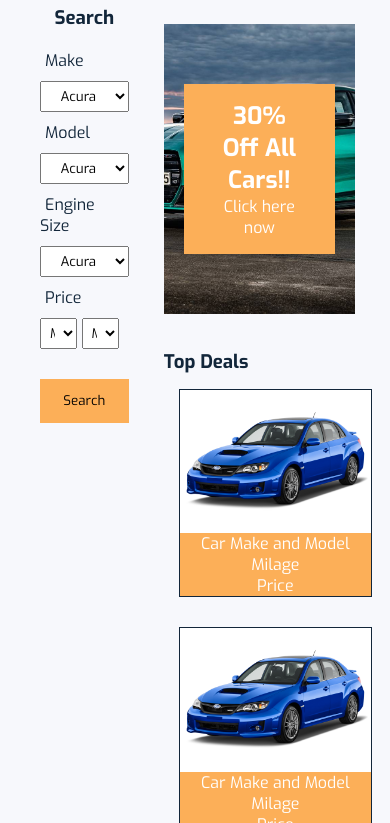
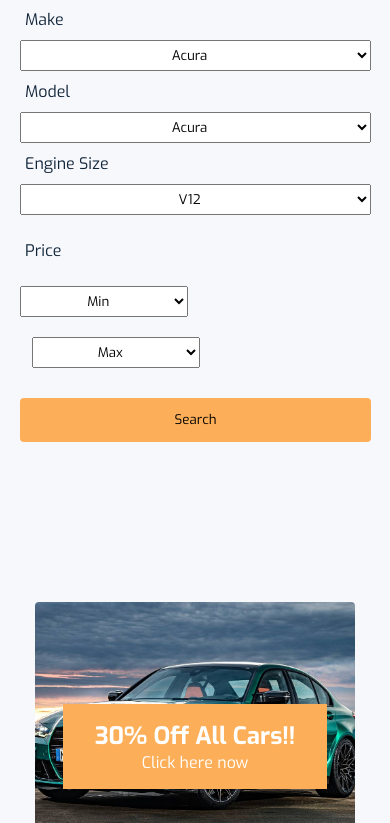
Before and after one commit to faizyFDM/fdm_car_website, a plain HTML site: page index.html in a window 390 px wide. Shown: the part 118-941 px from the top of the page. Drawn offline with Linux system fonts and the light colour scheme.

Commit message:
finishing responsiveness

```diff
--- a/css/style.css
+++ b/css/style.css
@@ -35,6 +35,7 @@ header{
     text-align: center;
     align-items: center;
     top: 50%;
+    border-radius: 4px;
 }
 
 #sale-box{
@@ -69,7 +70,9 @@ aside {
 }
 
 #price{
-    margin-right: 10px;
+    display: block;
+    width: 100% !important;
+    text-align: left;
 }
 
 label, select{
@@ -87,11 +90,8 @@ label, select{
     padding: 1em 0;
 }
 
-#price{
-    width: 100% !important;
-}
 #car-price-min, #car-price-max {
-    width: 42%;
+    width: 45%;
 }
 
 .deals, .recent, .blog {
@@ -156,13 +156,14 @@ footer{
 button{
     background: #FCAF58;
     border: none;
+    border-radius: 4px;
 }
 
 button:hover{
     background: #FF8C42;
 }
 
-@media (max-width: 1000px) {
+@media (max-width: 1150px) {
     .deal-card{
         background: #FCAF58;
         border: solid 1px #12263A;
@@ -171,8 +172,23 @@ button:hover{
         display: inline-flex;
         flex-direction: column;
         align-items: flex-start;
-        margin: 15px 15px;
+        margin: 15px ;
         width: 40%
+
+    }
+}
+
+@media (max-width: 800px) {
+    .deal-card{
+        background: #FCAF58;
+        border: solid 1px #12263A;
+        color: #FFFFFF;
+        transition: transform .2s;
+        display: inline-flex;
+        flex-direction: column;
+        align-items: flex-start;
+        margin: 15px ;
+        width: 100%
 
     }
 }
@@ -190,15 +206,49 @@ button:hover{
         width: 100%
 
     }
+    aside, section {
+        display: block;
+    }
+    aside {
+        position: relative;
+        margin-top: 100px;
+        width: 90%;
+        padding-left: 0px;
+        margin-left: 20px;
+        margin-right: 20px;
+
+        color: #12263A;
+    }
+
+    #car-price-min, #car-price-max {
+        width: 48%;
+    }
+
+    #car-price-max{
+        margin-left:12px;
+    }
+
 }
 
 @media (max-width: 500px) {
+    .deal-card{
+        background: #FCAF58;
+        border: solid 1px #12263A;
+        color: #FFFFFF;
+        transition: transform .2s;
+        display: inline-flex;
+        flex-direction: column;
+        align-items: flex-start;
+        margin: 10px 0px;
+        width: 100%
+
+    }
     #read-btn{
         position: relative;
         display: flex;
         justify-content: center;
-        margin-right: 25px;
-        margin-bottom: 10px;
+        /* margin-right: 25px; */
+        margin-bottom: 15px;
         padding: 0.5em;
     }
 }
--- a/index.html
+++ b/index.html
@@ -83,7 +83,11 @@
             </select>
             <label for="car-engine">Engine Size</label>
             <select name="car-engine" id="car-engine">
-                <option value="acura">Acura</option>
+                <option value="acura">V12</option>
+                <option value="acura">V10</option>
+                <option value="acura">V8</option>
+                <option value="acura">V6</option>
+                <option value="acura">4-Liter</option>
             </select>
             <label id="price">Price</label>
             <select name="car-price-min" id="car-price-min">
```
Also changed, not shown: 1 other file.
